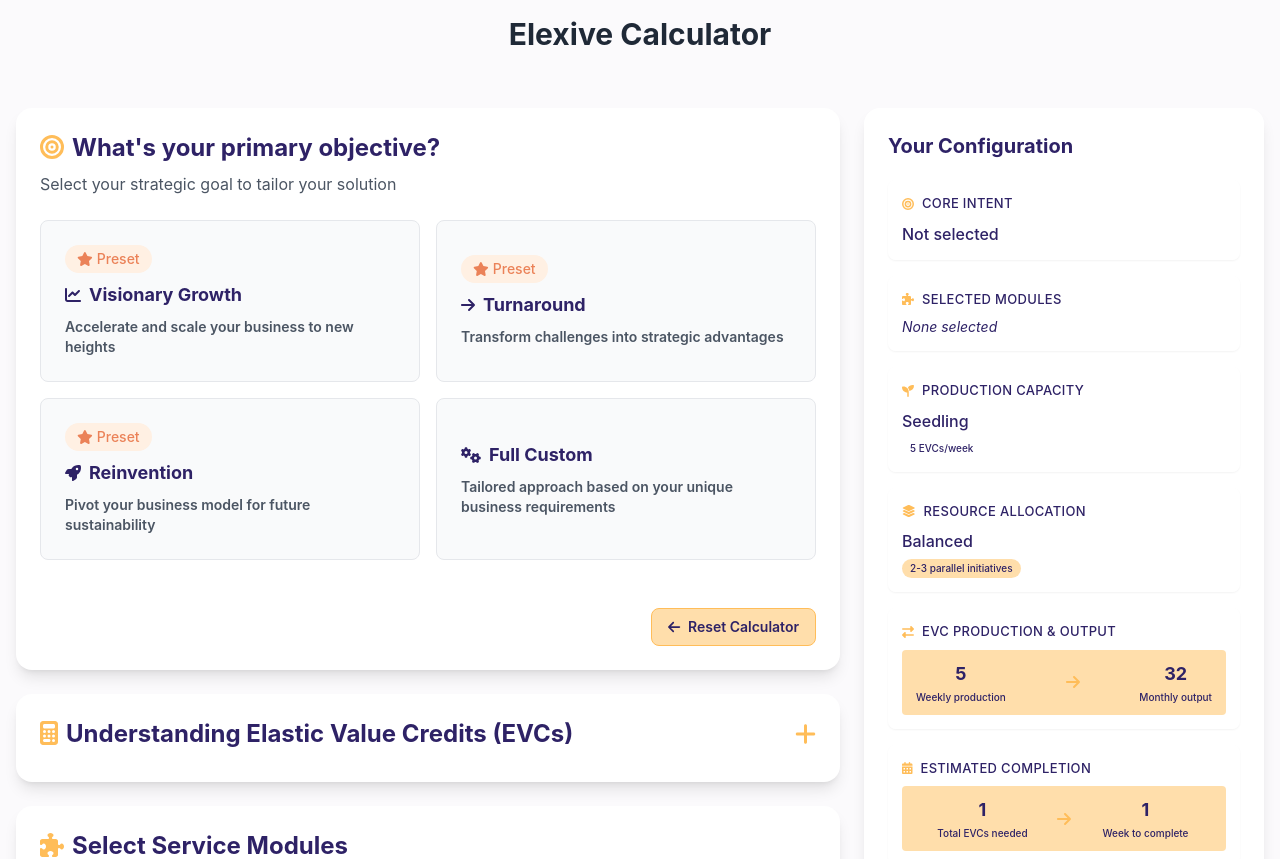
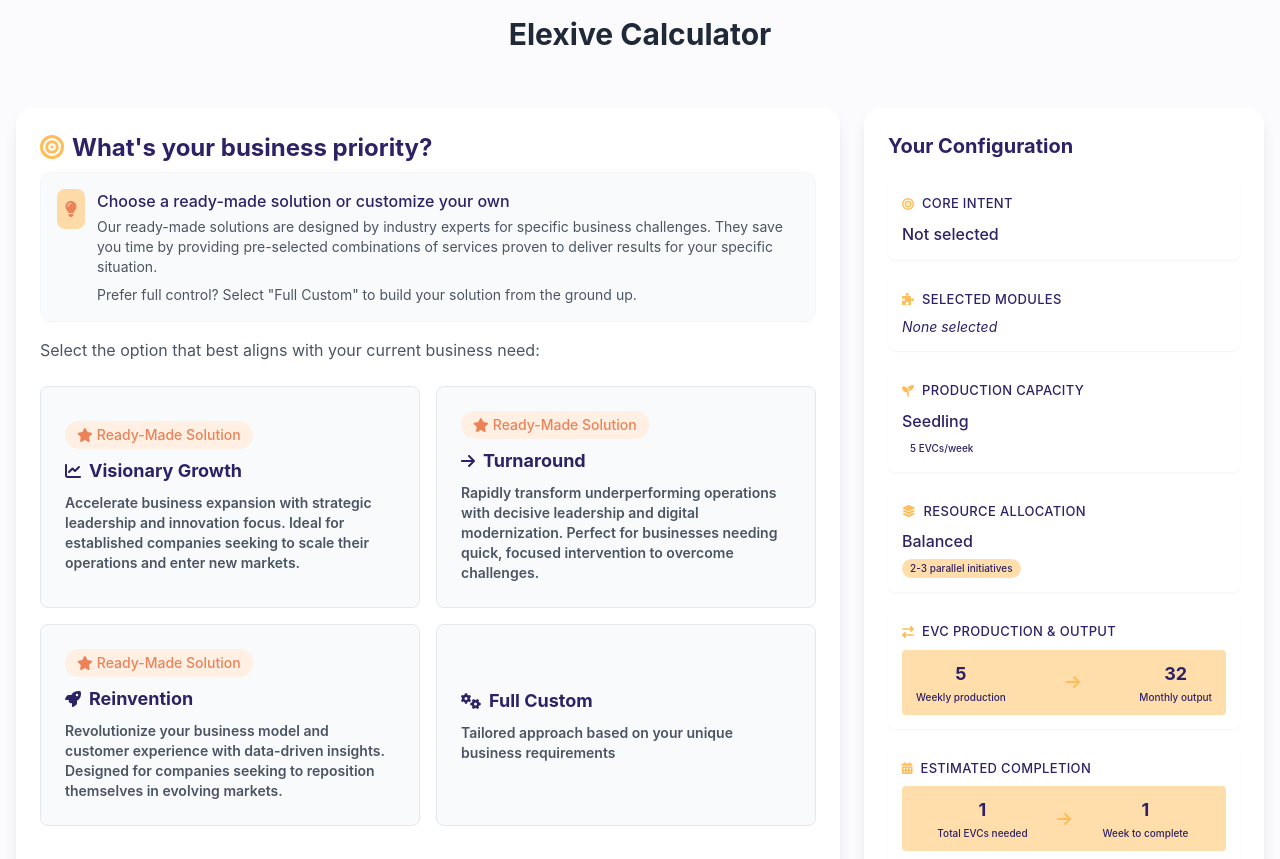
Before and after one commit to elexive-com/elexive-calc, a React (Create React App) app: page / in a window 1280 px wide. Shown: the top 859 px of the page. Built offline with nearby package versions, Linux system fonts and the light colour scheme.

Commit message:
Clarified the preset component with clearer language and added tooltip

```diff
--- a/src/components/OnboardingQuiz.jsx
+++ b/src/components/OnboardingQuiz.jsx
@@ -2,18 +2,49 @@
 import { FontAwesomeIcon } from '@fortawesome/react-fontawesome';
 import {
   faChartLine, faBullseye, faRocket,
-  faGears, faArrowRight, faStar
+  faGears, faArrowRight, faStar,
+  faLightbulb
 } from '@fortawesome/free-solid-svg-icons';
 import calculatorConfig from '../config/calculatorConfig.json';
+import calculatorPresets from '../config/calculatorPresets.json';
 
 const OnboardingQuiz = ({ intent, handleIntentSelect, resetCalculator }) => {
+  // Function to get description - use preset description if available
+  const getDescription = (intentOption) => {
+    if (calculatorPresets.presets[intentOption.name]) {
+      return calculatorPresets.presets[intentOption.name].description;
+    }
+    return intentOption.description;
+  };
+
   return (
     <div className="bg-white p-6 rounded-2xl shadow-lg mb-6 relative">
       <h2 className="text-2xl font-bold text-[var(--elexive-primary)] mb-2">
         <FontAwesomeIcon icon={faBullseye} className="text-[var(--elexive-accent)] mr-2" />
-        What's your primary objective?
+        What's your business priority?
       </h2>
-      <p className="text-gray-600 mb-6">Select your strategic goal to tailor your solution</p>
+
+      {/* Enhanced Introduction Section with CEO-friendly language */}
+      <div className="mb-6">
+        <div className="bg-[#F9FAFB] border border-gray-100 rounded-xl p-4 mb-4">
+          <div className="flex items-start">
+            <div className="bg-[var(--elexive-accent-light)] p-2 rounded-lg mr-3">
+              <FontAwesomeIcon icon={faLightbulb} className="text-[var(--elexive-secondary)]" />
+            </div>
+            <div>
+              <h3 className="font-medium text-[var(--elexive-primary)] mb-1">Choose a ready-made solution or customize your own</h3>
+              <p className="text-gray-600 text-sm mb-2">
+                Our ready-made solutions are designed by industry experts for specific business challenges.
+                They save you time by providing pre-selected combinations of services proven to deliver results for your specific situation.
+              </p>
+              <p className="text-gray-600 text-sm">
+                Prefer full control? Select "Full Custom" to build your solution from the ground up.
+              </p>
+            </div>
+          </div>
+        </div>
+        <p className="text-gray-600 mb-4">Select the option that best aligns with your current business need:</p>
+      </div>
 
       {/* Primary Objective Options - 2 columns */}
       <div className="grid grid-cols-1 md:grid-cols-2 gap-4 mb-12">
@@ -37,7 +68,7 @@
                     icon={faStar}
                     className="mr-1"
                   />
-                  Preset
+                  Ready-Made Solution
                 </span>
               </div>
             )}
@@ -55,7 +86,7 @@
               />
               <h3 className="font-bold text-lg text-[var(--elexive-primary)]">{intentOption.name}</h3>
             </div>
-            <p className="text-gray-600 text-sm">{intentOption.description}</p>
+            <p className="text-gray-600 text-sm">{getDescription(intentOption)}</p>
           </button>
         ))}
       </div>
@@ -67,7 +98,7 @@
           className="px-4 py-2 text-sm border border-[var(--elexive-accent)] bg-[var(--elexive-accent-light)] hover:bg-[var(--elexive-accent)] text-[var(--elexive-primary)] font-medium rounded-lg transition-colors flex items-center"
         >
           <FontAwesomeIcon icon={faArrowRight} className="mr-2 rotate-180" />
-          Reset Calculator
+          Start Over
         </button>
       </div>
     </div>
--- a/src/config/calculatorPresets.json
+++ b/src/config/calculatorPresets.json
@@ -1,6 +1,7 @@
 {
   "presets": {
     "Visionary Growth": {
+      "description": "Accelerate business expansion with strategic leadership and innovation focus. Ideal for established companies seeking to scale their operations and enter new markets.",
       "modules": [
         "Strategic Leadership",
         "Revenue Levers",
@@ -16,6 +17,7 @@
       }
     },
     "Turnaround": {
+      "description": "Rapidly transform underperforming operations with decisive leadership and digital modernization. Perfect for businesses needing quick, focused intervention to overcome challenges.",
       "modules": [
         "Leading Change",
         "Executive Agility",
@@ -31,6 +33,7 @@
       }
     },
     "Reinvention": {
+      "description": "Revolutionize your business model and customer experience with data-driven insights. Designed for companies seeking to reposition themselves in evolving markets.",
       "modules": [
         "Model Shift",
         "Strategic Foresight",
```
